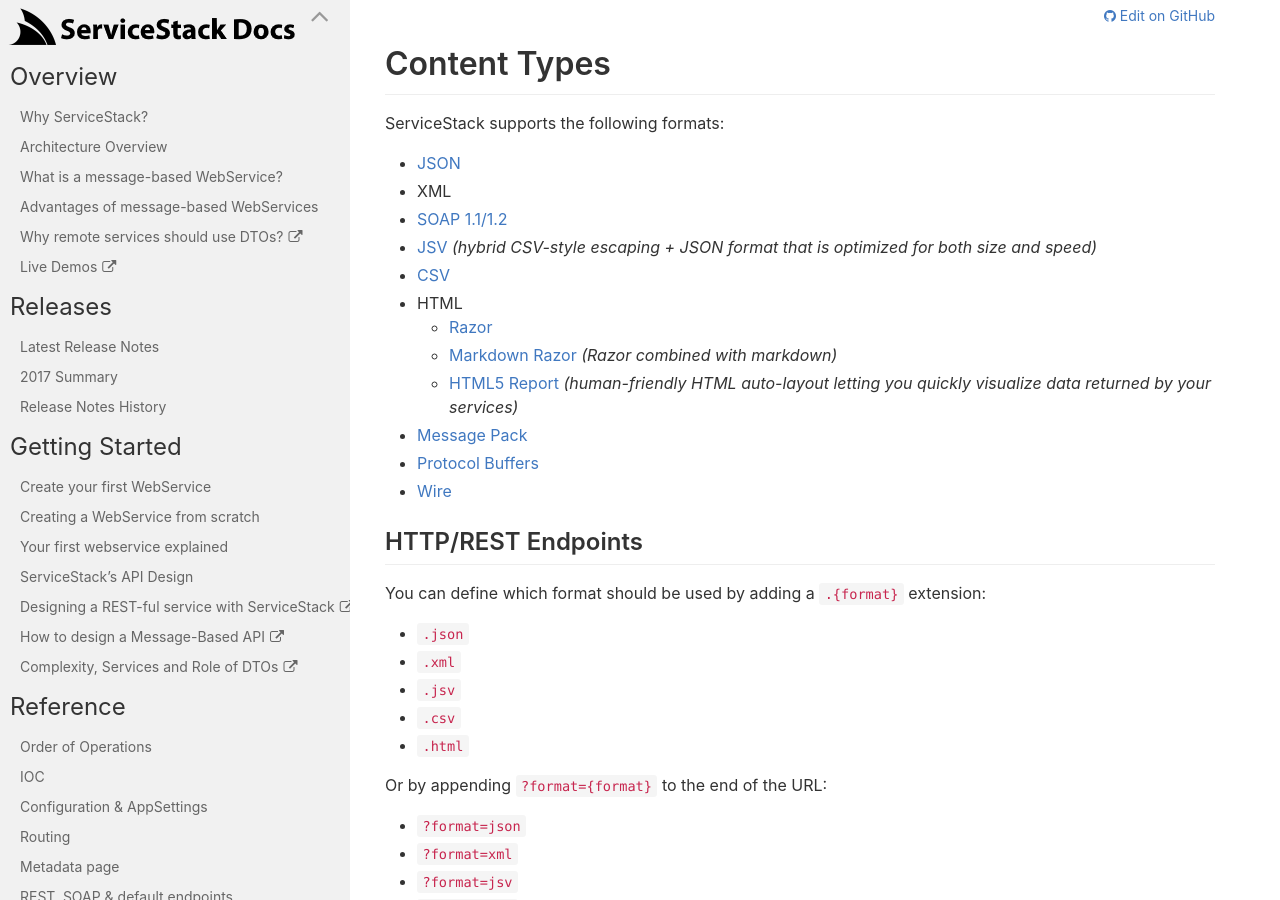
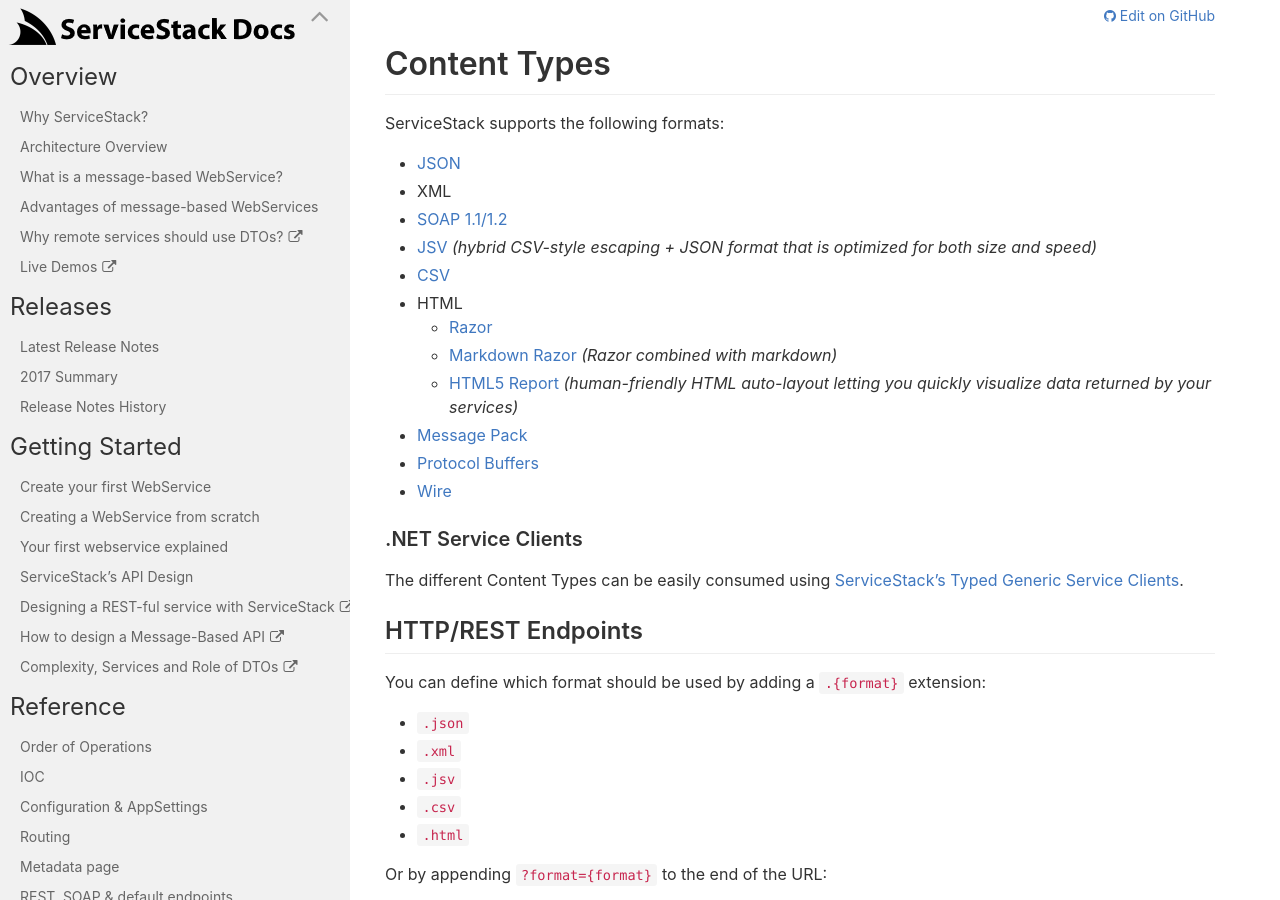
Before and after one commit to timker/docs, a Jekyll site: the page built from docs/_documentation/Formats.md, in a window 1280 px wide and 900 px high. Built offline with Jekyll 4.4.1, drawn with Linux system fonts in a browser that asks for light colours; nearby versions of some CDN libraries.

Commit message:
add link to service clients

```diff
--- a/docs/_documentation/Formats.md
+++ b/docs/_documentation/Formats.md
@@ -17,6 +17,10 @@
 - [Message Pack](/messagepack-format)
 - [Protocol Buffers](/protobuf-format)
 - [Wire](/wire-format)
+
+### .NET Service Clients
+
+The different Content Types can be easily consumed using [ServiceStack's Typed Generic Service Clients](/csharp-client#httpwebrequest-service-clients).
 
 ## HTTP/REST Endpoints
 
```
